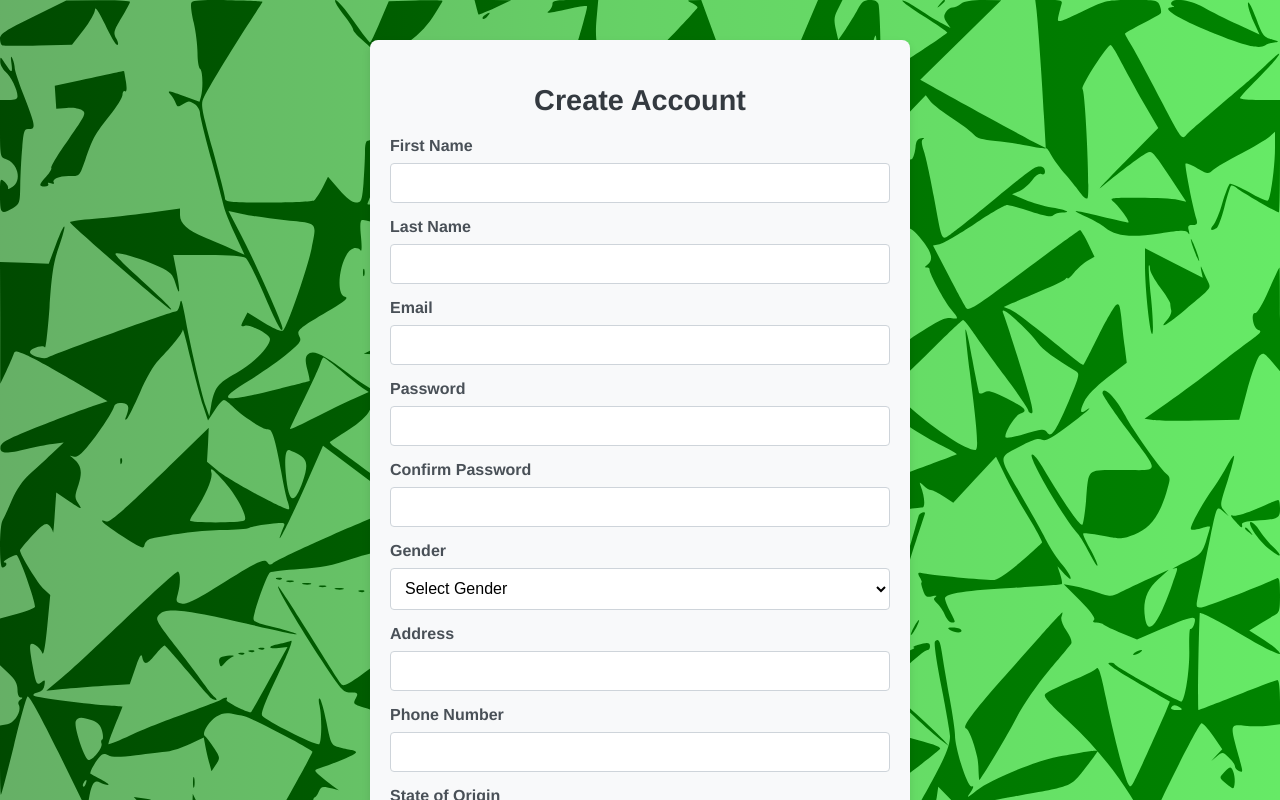
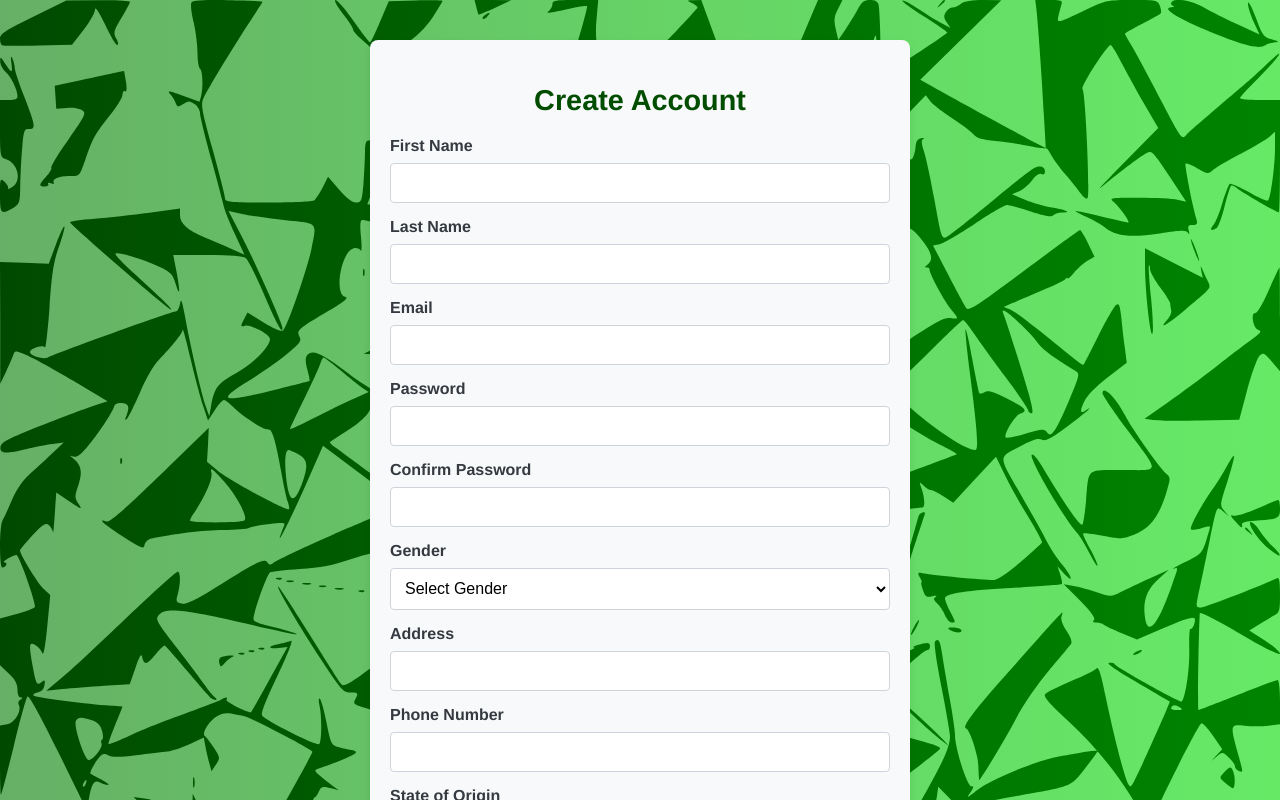
Before and after one commit to MichaelLevin5908/banking_application, a React (Create React App) app in the folder frontend/: page /signup in a window 1280 px wide. Shown: the top 800 px of the page. Built offline with nearby package versions, Linux system fonts and the light colour scheme.

Commit message:
fixed the font and colors

```diff
--- a/frontend/src/Style/signup.css
+++ b/frontend/src/Style/signup.css
@@ -1,5 +1,3 @@
-/* signup.css */
-
 /* Container for the signup form */
 .signup-container {
     max-width: 500px;
@@ -9,6 +7,46 @@
     border-radius: 8px;
     box-shadow: 0 4px 8px rgba(0, 0, 0, 0.1); /* Subtle shadow for depth */
     margin-top: 40px;
+    font-family: 'Helvetica Neue', Arial, sans-serif;
+    color: #333; /* Default dark grey text for the container */
+}
+
+/* Form heading with dark green color */
+.signup-container h2 {
+    text-align: center;
+    color: #004d00; /* Dark green for the header */
+    font-size: 1.8rem;
+    margin-bottom: 20px;
+}
+
+/* Labels for the form fields */
+.signup-container label {
+    display: block;
+    font-size: 1rem;
+    margin-bottom: 8px;
+    color: #343a40; /* Dark grey for labels */
+    font-weight: 600; /* Make labels bold */
+}
+
+/* Input fields */
+.signup-container input {
+    width: 100%;
+    padding: 10px;
+    border: 1px solid #ced4da;
+    border-radius: 4px;
+    font-size: 1rem;
+    margin-bottom: 15px;
+    background-color: #fff;
+    box-sizing: border-box;
+    transition: border-color 0.3s ease;
+    color: #343a40;
+}
+
+/* Input fields focus state */
+.signup-container input:focus {
+    border-color: #00c805; /* Robinhood green for focus */
+    outline: none;
+    box-shadow: 0 0 5px rgba(0, 200, 5, 0.25); /* Robinhood green glow */
 }
 
 /* Adjust styling for select dropdown to match input fields */
@@ -30,42 +68,6 @@
     border-color: #00c805;
     outline: none;
     box-shadow: 0 0 5px rgba(0, 200, 5, 0.25);
-}
-/* Form heading */
-.signup-container h2 {
-    text-align: center;
-    color: #343a40; /* Dark grey text color */
-    font-size: 1.8rem;
-    margin-bottom: 20px;
-}
-
-/* Labels for the form fields */
-.signup-container label {
-    display: block;
-    font-size: 1rem;
-    margin-bottom: 8px;
-    color: #495057; /* Dark grey for labels */
-    font-weight: 600; /* Make labels bold */
-}
-
-/* Input fields */
-.signup-container input {
-    width: 100%;
-    padding: 10px;
-    border: 1px solid #ced4da;
-    border-radius: 4px;
-    font-size: 1rem;
-    margin-bottom: 15px;
-    background-color: #fff;
-    box-sizing: border-box;
-    transition: border-color 0.3s ease;
-}
-
-/* Input fields focus state */
-.signup-container input:focus {
-    border-color: #00c805; /* Robinhood green for focus */
-    outline: none;
-    box-shadow: 0 0 5px rgba(0, 200, 5, 0.25); /* Robinhood green glow */
 }
 
 /* Submit button */
@@ -106,8 +108,3 @@
     border: 1px solid #f5c6cb;
     text-align: center;
 }
-
-/* Apply the font style across the signup container */
-.signup-container {
-    font-family: 'Helvetica Neue', Arial, sans-serif;
-}
```
